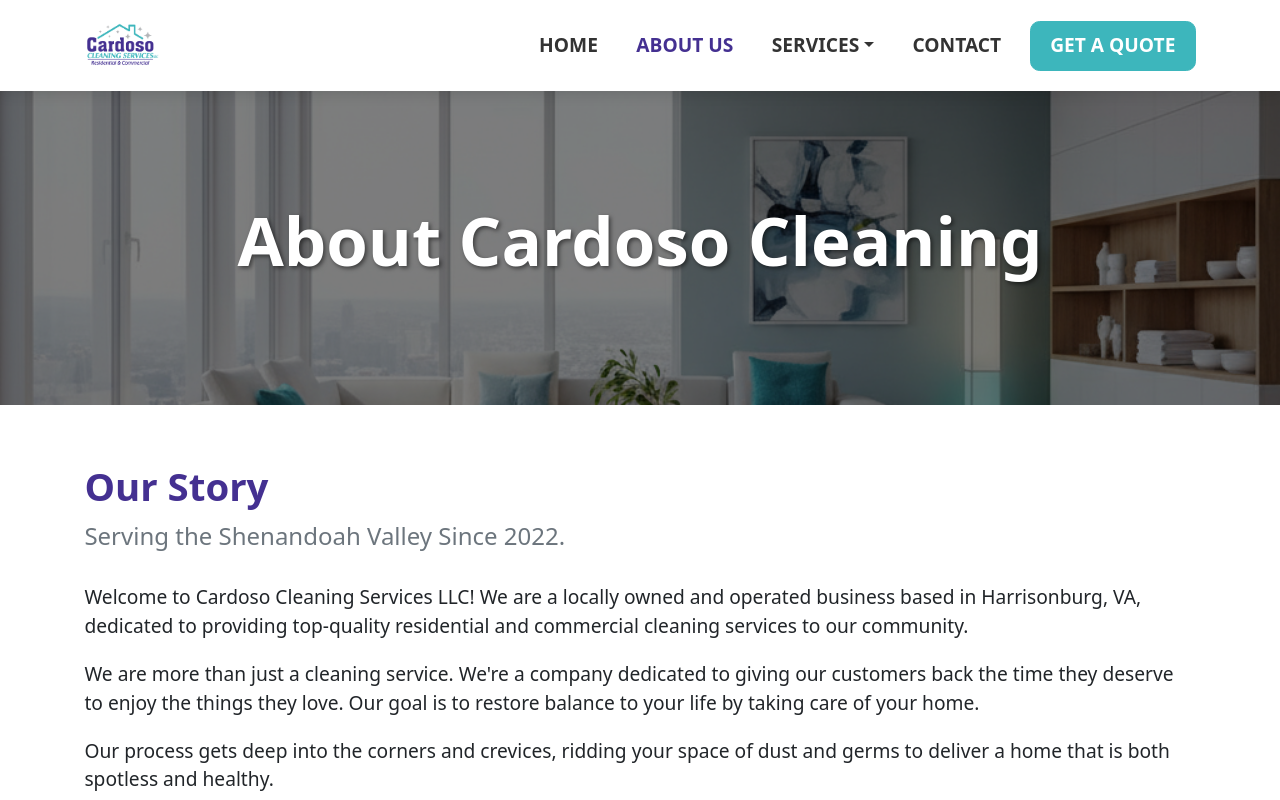
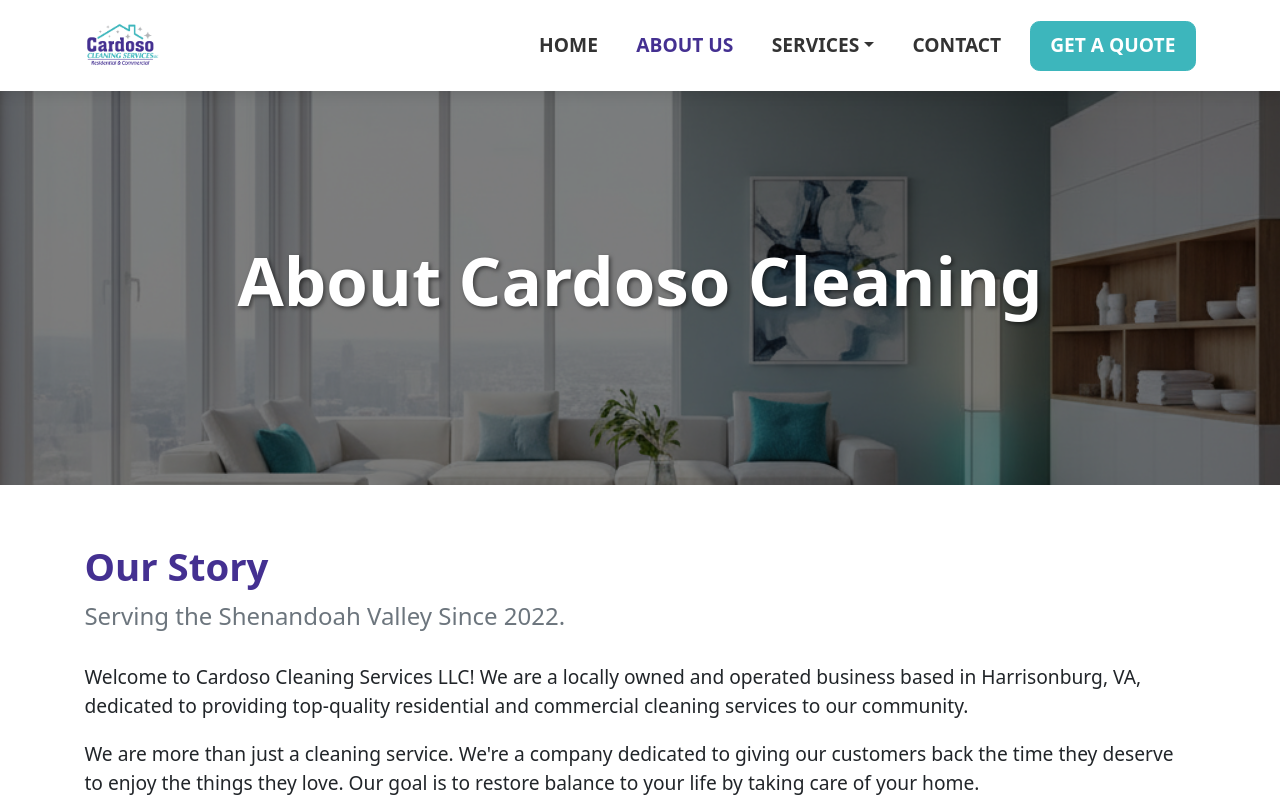
Before and after one commit to aamartinez17/cardosocleaningservicesllc, a Vue app: page /about in a window 1280 px wide. Shown: the top 800 px of the page. Built offline with nearby package versions, Linux system fonts and the light colour scheme.

Commit message:
final push before first review

```diff
--- a/src/components/ServicePageHeader.vue
+++ b/src/components/ServicePageHeader.vue
@@ -48,9 +48,9 @@
 .service-header-container {
   position: relative;
   width: 100%;
-  height: 40vh; /* 40% of the viewport height */
+  height: 50vh; /* 40% of the viewport height */
   min-height: 300px;
-  max-height: 450px;
+  /* max-height: 700px; */
   display: flex;
   align-items: center;
   justify-content: center;
--- a/src/views/HomeView.vue
+++ b/src/views/HomeView.vue
@@ -337,7 +337,7 @@
                 </h2>
                 <div id="collapseSix" class="accordion-collapse collapse" aria-labelledby="headingSix" data-bs-parent="#faqAccordion">
                   <div class="accordion-body">
-                    Our standard operating hours are **Monday - Saturday, 8:00 AM to 5:00 PM**.
+                    Our standard operating hours are Monday - Saturday, 8:00 AM to 5:00 PM.
                   </div>
                 </div>
               </div>
```
